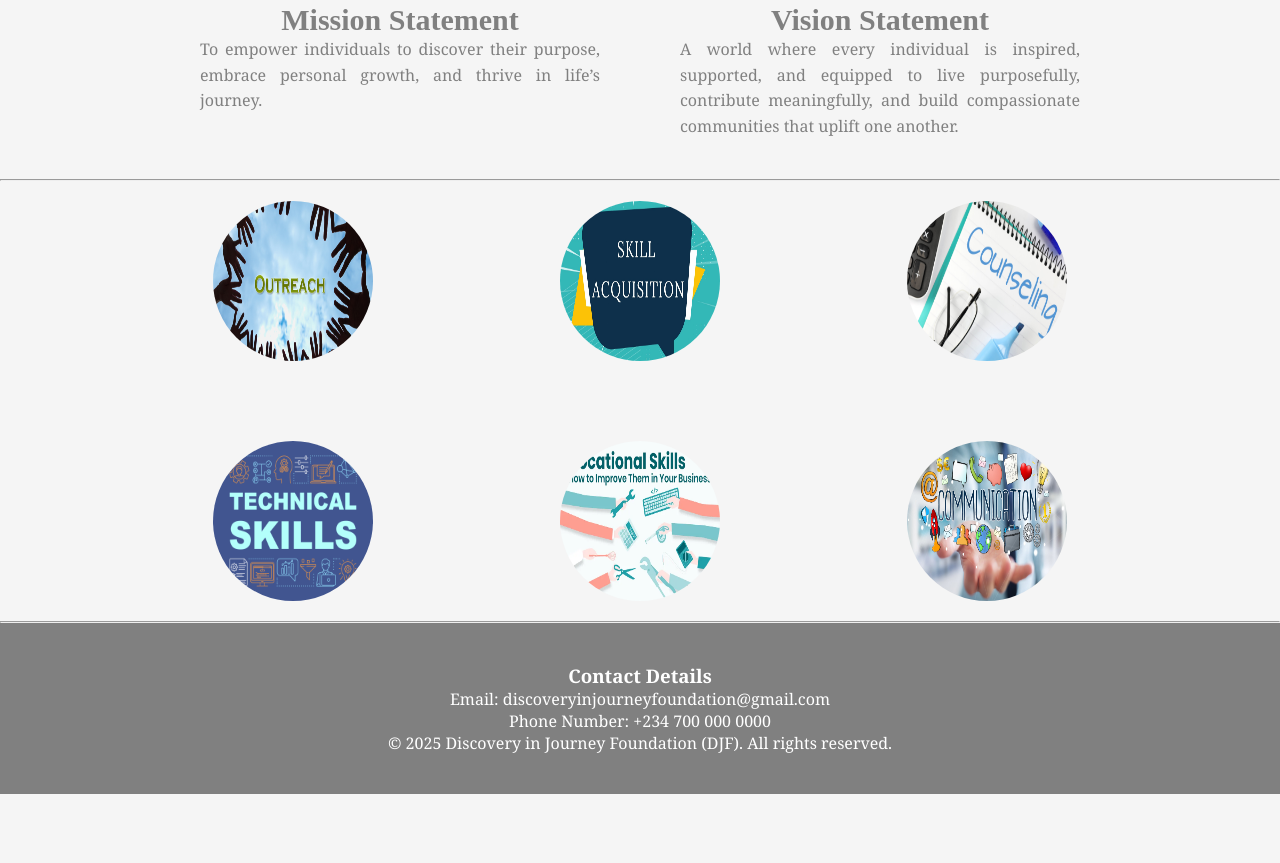
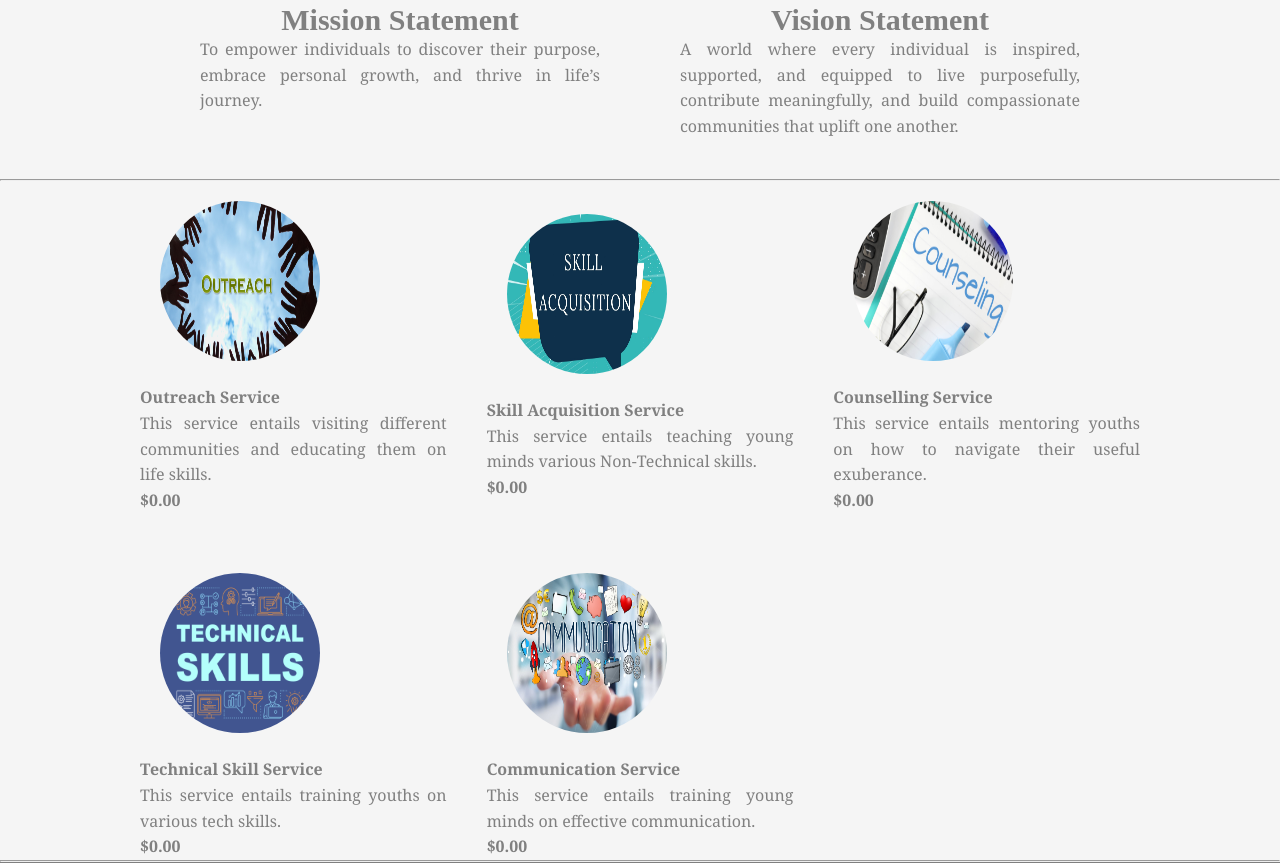
Before and after one commit to DevUju/NextGen-HTML-CSS, a plain HTML site: page index.html in a window 1280 px wide. Shown: the part 239-1102 px from the top of the page. Before the commit the page ends 1033 px from the top, so only its background shows below. Drawn offline with Linux system fonts and the light colour scheme.

Commit message:
feat: added navigation responsiveness and updated grid lay out

```diff
--- a/index.html
+++ b/index.html
@@ -35,12 +35,36 @@
     </div>
     <hr>
     <div class="services">
-        <img src="images/outreach1.jpg" alt="outreach service image">
-        <img src="images/skill acquisition.jpg" alt="skill acquisition service image">
-        <img src="images/counseling.jpg" alt="counselling service image">
-        <img src="images/tech.jpg" alt="technical skill service image">
-        <img src="images/Vocational-Skills.webp" alt="vocational skill service image">
-        <img src="images/communication.jpeg" alt="communication service image">
+        <div>
+            <img src="images/outreach1.jpg" alt="outreach service image">
+            <h4>Outreach Service</h4>
+            <p>This service entails visiting different communities and educating them on life skills.</p>
+            <h4>$0.00</h4>
+        </div>
+        <div>
+            <img src="images/skill acquisition.jpg" alt="skill acquisition service image">
+            <h4>Skill Acquisition Service</h4>
+            <p>This service entails teaching young minds various Non-Technical skills.</p>
+            <h4>$0.00</h4>
+        </div>
+        <div>
+            <img src="images/counseling.jpg" alt="counselling service image">
+            <h4>Counselling Service</h4>
+            <p>This service entails mentoring youths on how to navigate their useful exuberance.</p>
+            <h4>$0.00</h4>
+        </div>
+        <div>
+            <img src="images/tech.jpg" alt="technical skill service image">
+            <h4>Technical Skill Service</h4>
+            <p>This service entails training youths on various tech skills.</p>
+            <h4>$0.00</h4>
+        </div>
+        <div>
+            <img src="images/communication.jpeg" alt="communication service image">
+            <h4>Communication Service</h4>
+            <p>This service entails training young minds on effective communication.</p>
+            <h4>$0.00</h4>
+        </div>
     </div>
     <hr>
     <div class="footer">
--- a/styles.css
+++ b/styles.css
@@ -101,6 +101,26 @@ body {
     border-radius: 50%;
 }
 
+.services p {
+    font-family: Georgia, 'Times New Roman', Times, serif;
+    font-size: 20x;
+    color: grey;
+    /* justify-content: center; */
+    text-align: justify;
+    max-width: 400px;
+    line-height: 1.6;
+}
+
+.services h4 {
+    font-family: Georgia, 'Times New Roman', Times, serif;
+    font-size: 40x;
+    color: grey;
+    /* justify-content: center; */
+    text-align: justify;
+    max-width: 400px;
+    line-height: 1.6;
+}
+
 .footer {
     text-align: center;
     font-family: Georgia, 'Times New Roman', Times, serif;
@@ -111,3 +131,29 @@ body {
     margin: 0 auto;
     padding: 40px;
 }
+
+@media (max-width: 768px) {
+    .header {
+        flex-direction: column;
+        align-items: center;
+    }
+}
+
+@media (max-width: 768px) {
+  .services {
+    grid-template-columns: repeat(1, 1fr);
+  }
+}
+
+
+@media (min-width: 768px) {
+  .services {
+    grid-template-columns: repeat(2, 1fr);
+  }
+}
+
+@media (min-width: 1024px) {
+  .services {
+    grid-template-columns: repeat(3, 1fr);
+  }
+}
```
